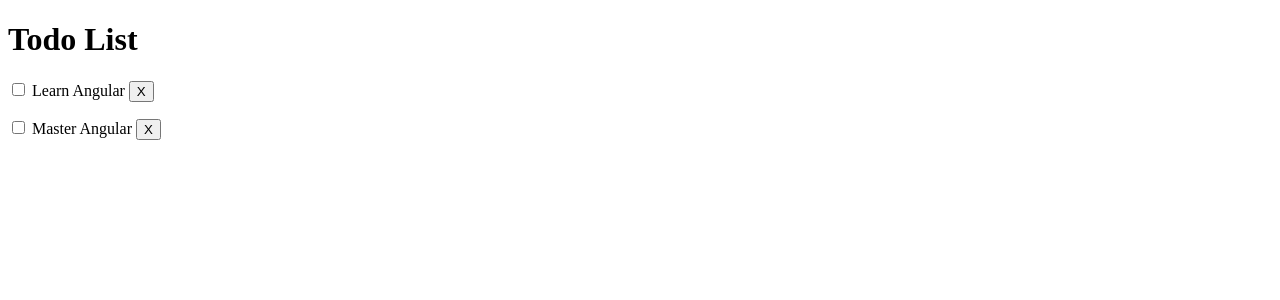
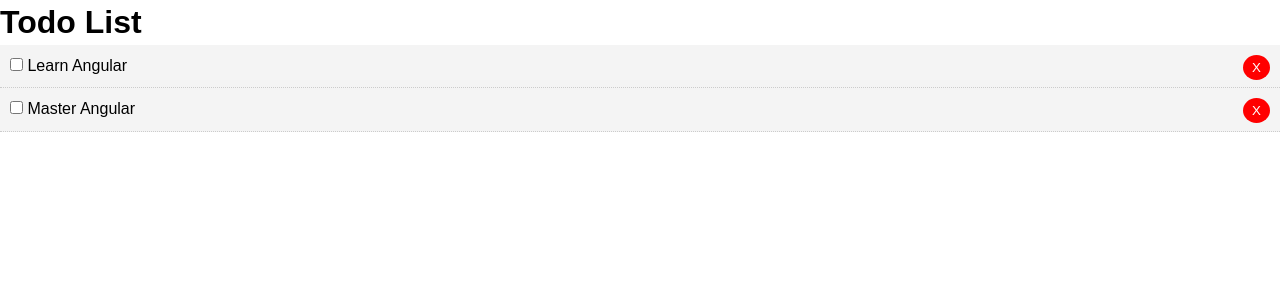
Before and after one commit to caudilci/AngularTodo, an Angular app: page / in a window 1280 px wide. Shown: the top 300 px of the page. Built offline with nearby package versions, Linux system fonts and the light colour scheme.

Commit message:
Added CSS styling

```diff
--- a/src/styles.css
+++ b/src/styles.css
@@ -1 +1,52 @@
 /* You can add global styles to this file, and also import other style files */
+* {
+    box-sizing: border-box;
+    margin    : 0;
+    padding   : 0;
+}
+
+body {
+    font-family: Arial, Helvetica, sans-serif;
+    line-height: 1.4;
+}
+
+a {
+    color          : #333;
+    text-decoration: none;
+}
+
+.container {
+    padding: 0 1rem;
+}
+
+.btn {
+    display   : inline-block;
+    border    : none;
+    background: #555;
+    color     : #fff;
+    padding   : 7px 20px;
+    cursor    : pointer;
+}
+
+.btn:hover {
+    background: #666;
+}
+
+.is-complete {
+    text-decoration: line-through;
+}
+
+.delete {
+    background: #ff0000;
+    color: #fff;
+    border: none;
+    padding: 5px 9px;
+    border-radius: 50%;
+    float: right;
+}
+
+.todo {
+    background: #f4f4f4;
+    padding: 10px;
+    border-bottom: 1px #ccc dotted;
+}
```
